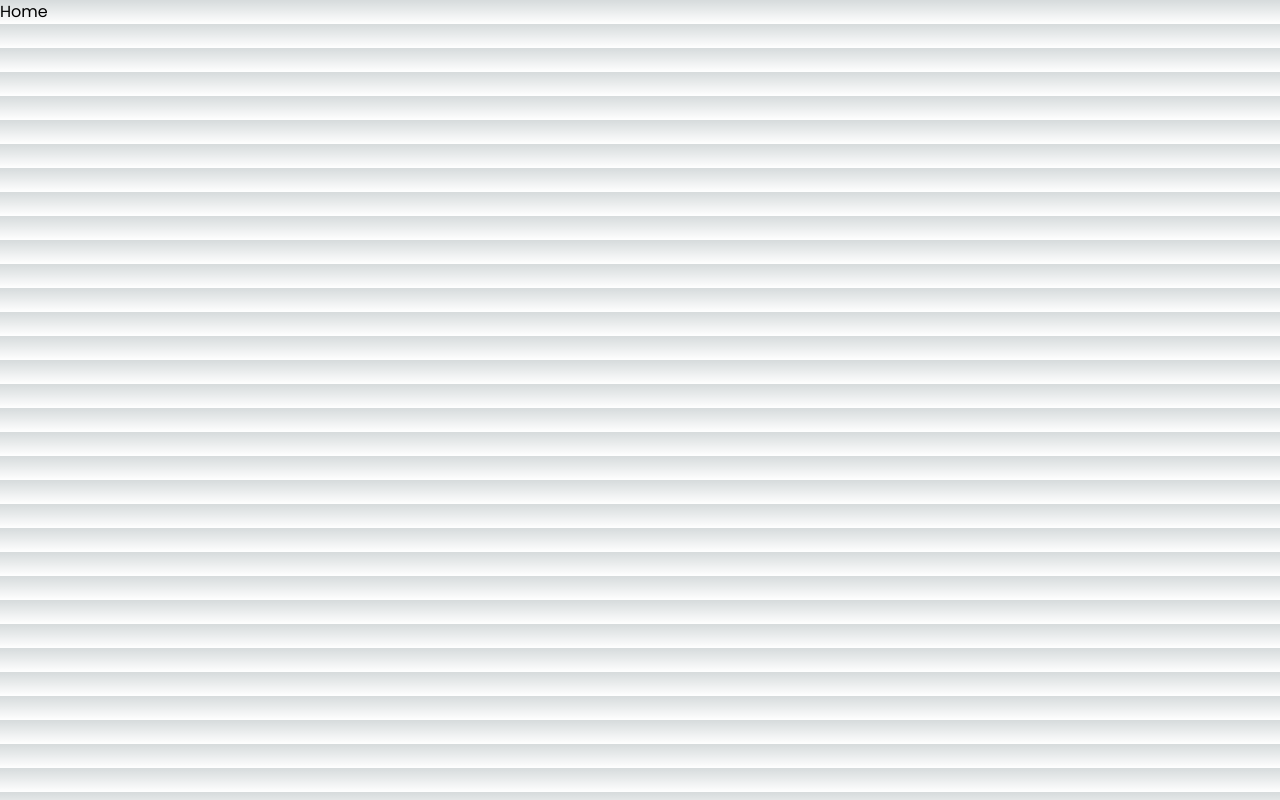
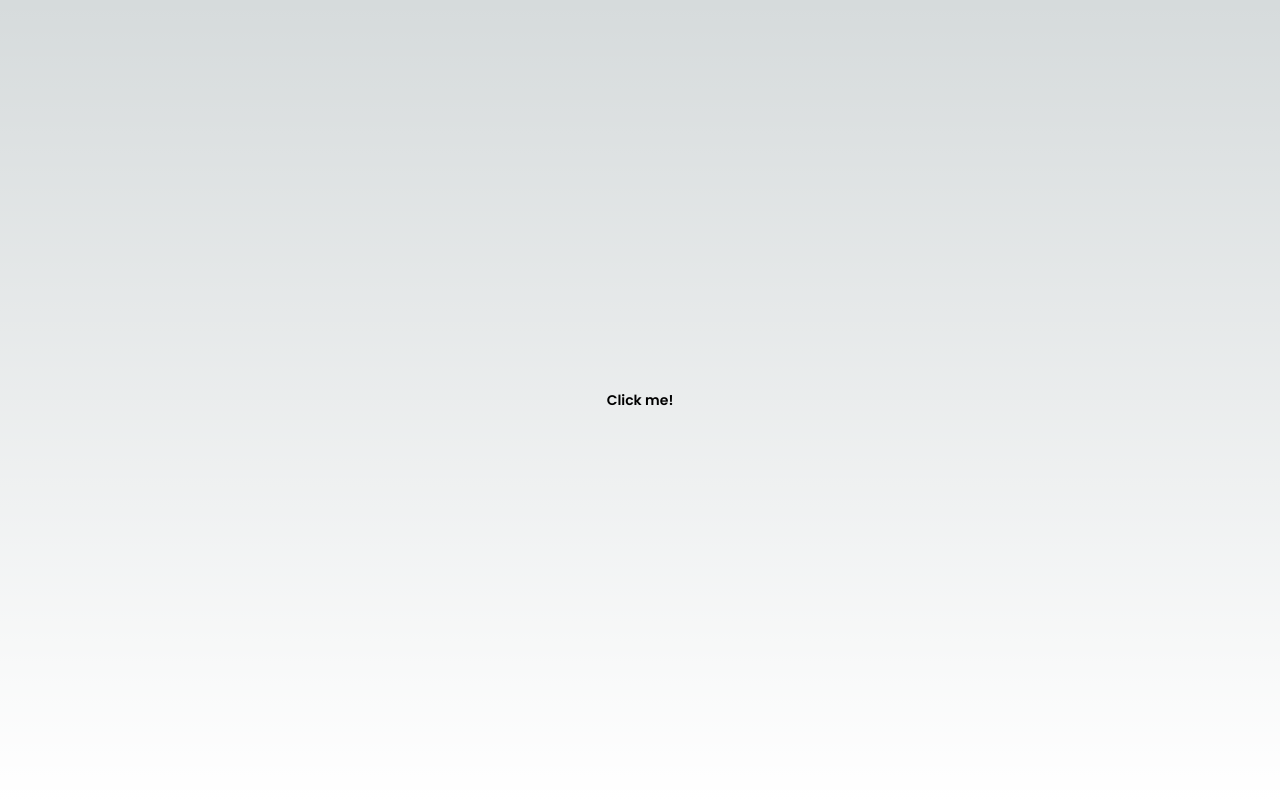
Before and after one commit to timetam24/TIL, a Next.js app in the folder practices/practice5/: page / in a window 1280 px wide. Built offline with nearby package versions, Linux system fonts and the light colour scheme.

Commit message:
스토리북 Button 스타일 수정

```diff
--- a/practices/practice5/app/page.tsx
+++ b/practices/practice5/app/page.tsx
@@ -1,7 +1,9 @@
+import Form from "@/app/ui/Form";
+
 export default function Home() {
   return (
-    <main>
-Home
+    <main className="flex justify-center items-center h-screen ">
+      <Form />
     </main>
   );
 }
--- /dev/null
+++ b/practices/practice5/app/ui/form.tsx
@@ -0,0 +1,11 @@
+"use client";
+
+import { Button } from "@/stories/Button";
+
+export default function Form() {
+  return (
+    <>
+      <Button label="Click me!" primary={true} />
+    </>
+  );
+}
--- a/practices/practice5/stories/button.css
+++ b/practices/practice5/stories/button.css
@@ -1,20 +1,29 @@
 .storybook-button {
-  font-family: 'Nunito Sans', 'Helvetica Neue', Helvetica, Arial, sans-serif;
+  font-family: "Poppins", sans-serif;
   font-weight: 700;
-  border: 0;
-  border-radius: 3em;
+  border: 2px solid rgb(var(--border-rgb));
+  border-radius: 2em;
   cursor: pointer;
   display: inline-block;
   line-height: 1;
 }
+.storybook-button:hover {
+  transition: background-color 0.3s;
+}
+.storybook-button:focus {
+  outline: 2px solid rgb(var(--foreground-rgb));
+}
 .storybook-button--primary {
-  color: white;
-  background-color: #1ea7fd;
+  background-color: rgb(var(--primary-rgb));
+}
+.storybook-button--primary:hover,
+.storybook-button--primary:focus,
+.storybook-button--primary:active {
+  background-color: rgb(var(--interact-rgb));
 }
 .storybook-button--secondary {
   color: #333;
   background-color: transparent;
-  box-shadow: rgba(0, 0, 0, 0.15) 0px 0px 0px 1px inset;
 }
 .storybook-button--small {
   font-size: 12px;
```
Also changed, not shown: 2 other files (tests, documents, lock files or other folders).
